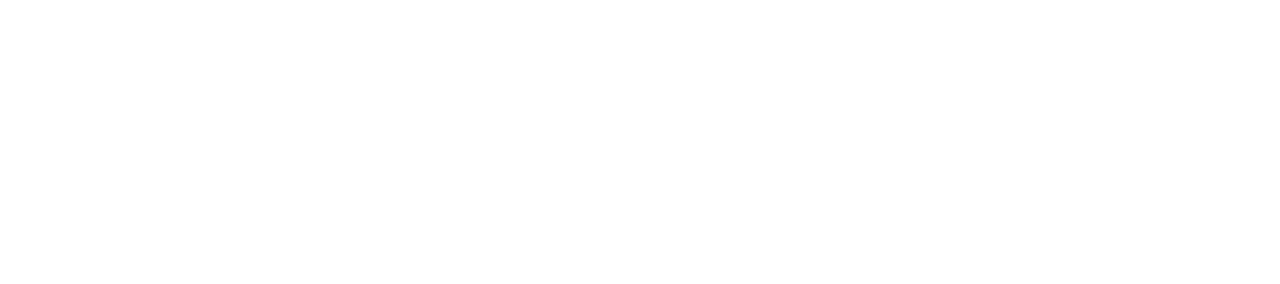
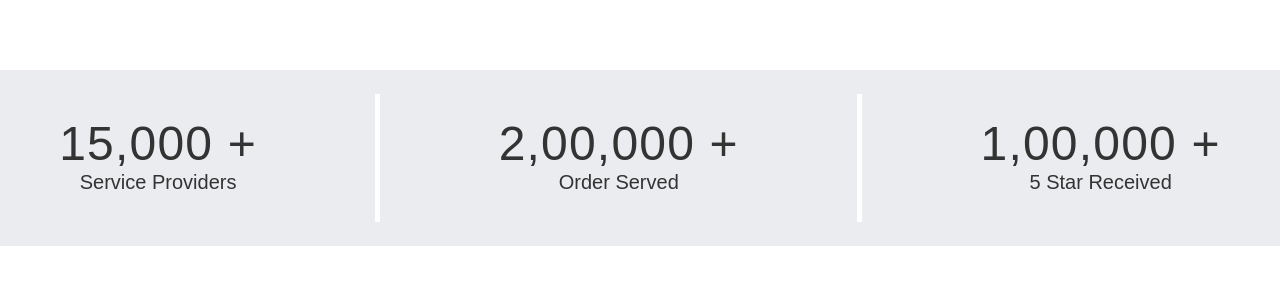
Before and after one commit to iamshs/rockauto-client, a React (Create React App) app: page / in a window 1280 px wide. Shown: the part 1278-1562 px from the top of the page. Before the commit the page ends 1252 px from the top, so only its background shows below. Built offline with nearby package versions, Linux system fonts and the light colour scheme.

Commit message:
stat added

```diff
--- a/src/Pages/Home/Home.js
+++ b/src/Pages/Home/Home.js
@@ -2,6 +2,7 @@
 import Background from './Background';
 import Parts from './Parts';
 import Service from './Service';
+import Stat from './Stat';
 
 const Home = () => {
     return (
@@ -9,6 +10,7 @@
          <Background />
          <Service />
          <Parts />
+         <Stat />
         </div>
     );
 };
--- /dev/null
+++ b/src/Pages/Home/Stat.js
@@ -0,0 +1,35 @@
+import React from 'react';
+
+const Stat = () => {
+    return (
+        <section className='bg-neutral flex items-center justify-around h-44 lg:my-24 text-center '>
+            <div>
+                <h1 className='lg:text-5xl font-medium tracking-wide '>15,000 +</h1>
+                <p className='lg:text-xl'>Service Providers</p>
+            </div>
+
+           <div
+            style={{ width: "5px" }}
+            className=" bg-white h-32 "
+          ></div>
+            <div>
+                <h1 className='lg:text-5xl font-medium tracking-wide'>2,00,000 +</h1>
+                <p className='lg:text-xl'>Order Served</p>
+            </div>
+
+           <div
+            style={{ width: "5px" }}
+            className=" bg-white h-32 "
+          ></div>
+            <div>
+                <h1 className='lg:text-5xl font-medium tracking-wide'>1,00,000 +</h1>
+                <p className='lg:text-xl'>5 Star Received</p>
+            </div>
+
+
+
+        </section>
+    );
+};
+
+export default Stat;
```
